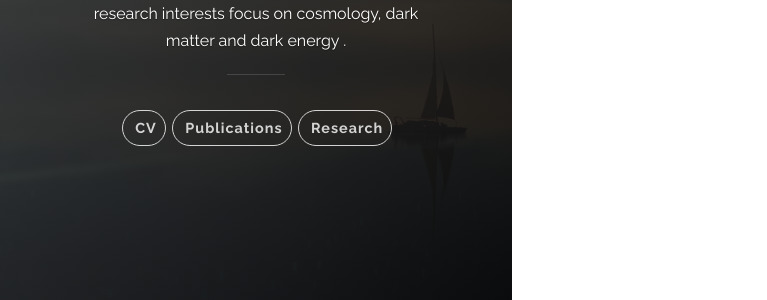
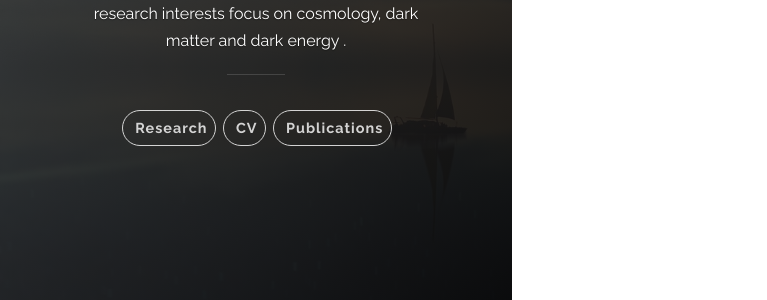
Before and after one commit to RuiAn1320/RuiAn1320.github.io, a Jekyll site: the page built from index.html, in a window 1280 px wide. Shown: the part 495-795 px from the top of the page, without its empty margins (0-767 px from the left). Built offline with Jekyll 4.4.1, drawn with Linux system fonts in a browser that asks for light colours.

Commit message:
Update header.html

```diff
--- a/_includes/header.html
+++ b/_includes/header.html
@@ -103,10 +103,11 @@
           <!--<nav class="cover-navigation cover-navigation--primary">-->
           <nav class="cover-navigation navigation--social">
             <ul class="navigation">
+              <li class="navigation__item"><a href="{{ site.baseurl }}/#Research" title="link to Research" class="panel-button Research-button"></i>&nbsp;Research</a></li>
               <li class="navigation__item"><a href="None" title="link to CV"></i>&nbsp;CV</a></li>
               <!--<li class="navigation__item"><a href="{{ site.baseurl }}/#" title="link to Tweets" class="panel-button"><i class="icon icon-social-twitter"></i>&nbsp;Tweets</a></li>-->
               <li class="navigation__item"><a href="{{ site.baseurl }}/#Publications" title="link to Publications" class="panel-button Publications-button"></i>&nbsp;Publications</a></li>
-              <li class="navigation__item"><a href="{{ site.baseurl }}/#Research" title="link to Research" class="panel-button Research-button"></i>&nbsp;Research</a></li>
+
             </ul>
           </nav>
 
```
